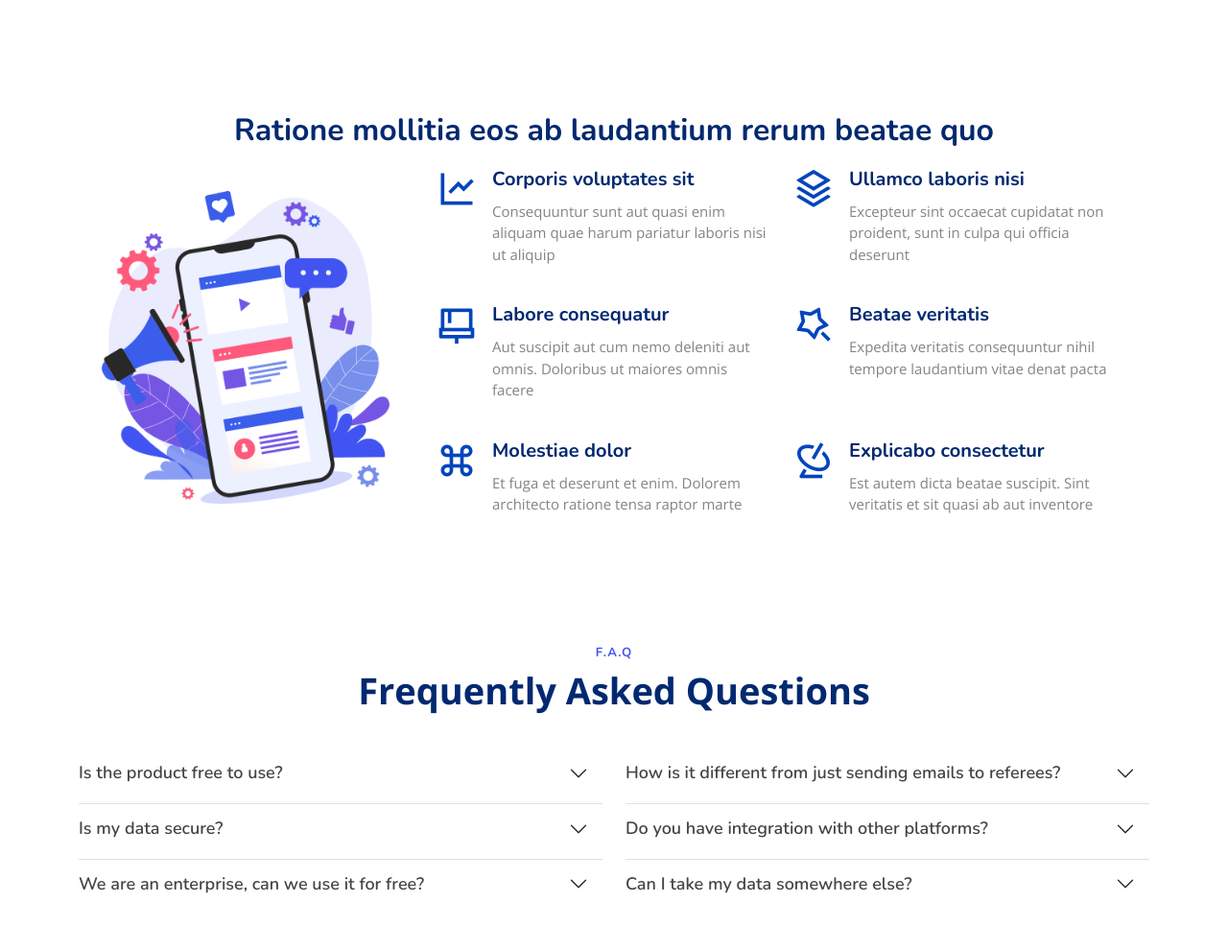
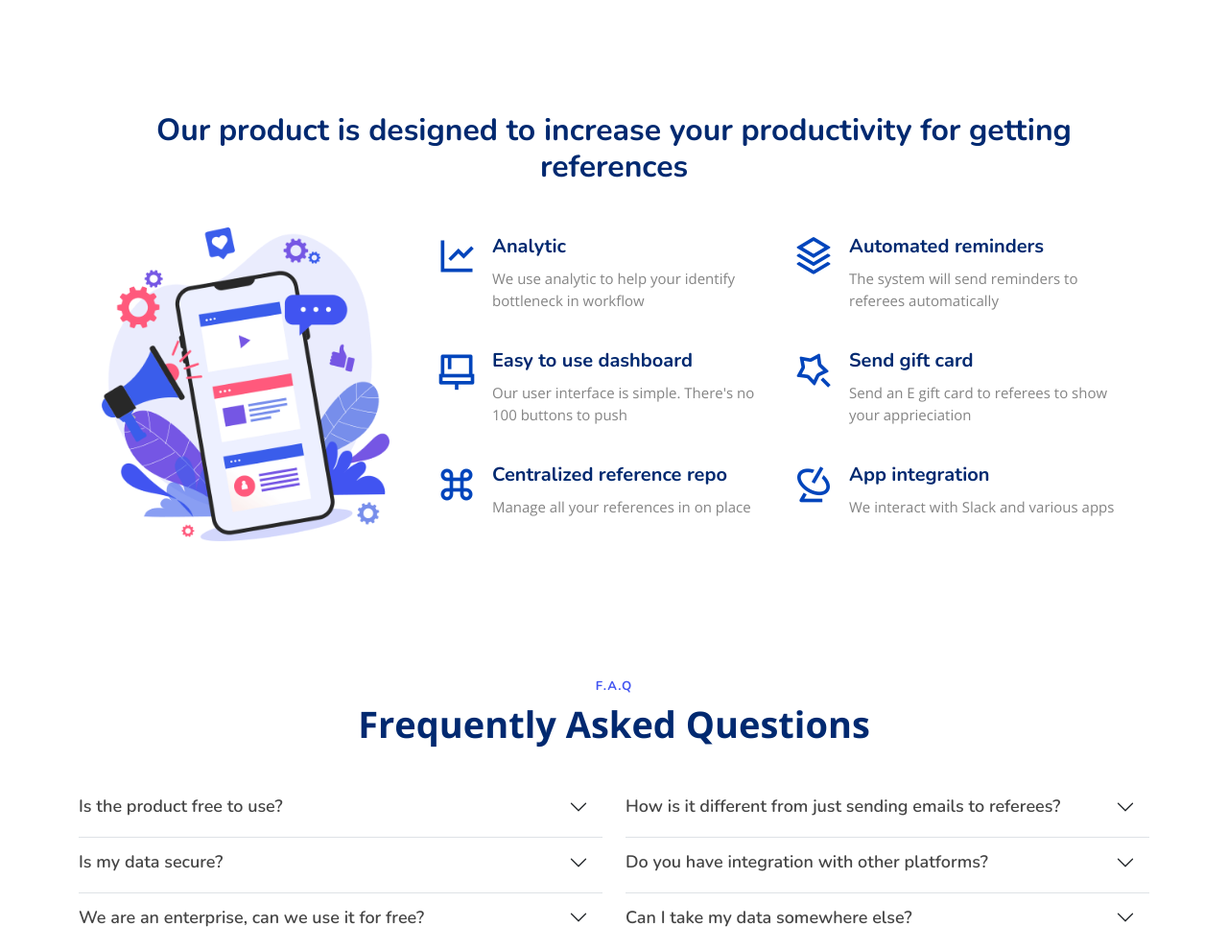
Before and after one commit to davidyuanyue/easyref-public-site, a plain HTML site: page index.html in a window 1280 px wide. Shown: the part 2377-3367 px from the top of the page at 96% size. Drawn offline with nearby package versions, Linux system fonts and the light colour scheme.

Commit message:
modified site

```diff
--- a/index.html
+++ b/index.html
@@ -267,7 +267,7 @@
 
         <!-- Feature Icons -->
         <div class="row feature-icons" data-aos="fade-up">
-          <h3>Ratione mollitia eos ab laudantium rerum beatae quo</h3>
+          <h3>Our product is designed to increase your productivity for getting references</h3>
 
           <div class="row">
 
@@ -281,48 +281,48 @@
                 <div class="col-md-6 icon-box" data-aos="fade-up">
                   <i class="ri-line-chart-line"></i>
                   <div>
-                    <h4>Corporis voluptates sit</h4>
-                    <p>Consequuntur sunt aut quasi enim aliquam quae harum pariatur laboris nisi ut aliquip</p>
+                    <h4>Analytic</h4>
+                    <p>We use analytic to help your identify bottleneck in workflow</p>
                   </div>
                 </div>
 
                 <div class="col-md-6 icon-box" data-aos="fade-up" data-aos-delay="100">
                   <i class="ri-stack-line"></i>
                   <div>
-                    <h4>Ullamco laboris nisi</h4>
-                    <p>Excepteur sint occaecat cupidatat non proident, sunt in culpa qui officia deserunt</p>
+                    <h4>Automated reminders</h4>
+                    <p>The system will send reminders to referees automatically</p>
                   </div>
                 </div>
 
                 <div class="col-md-6 icon-box" data-aos="fade-up" data-aos-delay="200">
                   <i class="ri-brush-4-line"></i>
                   <div>
-                    <h4>Labore consequatur</h4>
-                    <p>Aut suscipit aut cum nemo deleniti aut omnis. Doloribus ut maiores omnis facere</p>
+                    <h4>Easy to use dashboard</h4>
+                    <p>Our user interface is simple. There's no 100 buttons to push</p>
                   </div>
                 </div>
 
                 <div class="col-md-6 icon-box" data-aos="fade-up" data-aos-delay="300">
                   <i class="ri-magic-line"></i>
                   <div>
-                    <h4>Beatae veritatis</h4>
-                    <p>Expedita veritatis consequuntur nihil tempore laudantium vitae denat pacta</p>
+                    <h4>Send gift card</h4>
+                    <p>Send an E gift card to referees to show your apprieciation</p>
                   </div>
                 </div>
 
                 <div class="col-md-6 icon-box" data-aos="fade-up" data-aos-delay="400">
                   <i class="ri-command-line"></i>
                   <div>
-                    <h4>Molestiae dolor</h4>
-                    <p>Et fuga et deserunt et enim. Dolorem architecto ratione tensa raptor marte</p>
+                    <h4>Centralized reference repo</h4>
+                    <p>Manage all your references in on place</p>
                   </div>
                 </div>
 
                 <div class="col-md-6 icon-box" data-aos="fade-up" data-aos-delay="500">
                   <i class="ri-radar-line"></i>
                   <div>
-                    <h4>Explicabo consectetur</h4>
-                    <p>Est autem dicta beatae suscipit. Sint veritatis et sit quasi ab aut inventore</p>
+                    <h4>App integration</h4>
+                    <p>We interact with Slack and various apps</p>
                   </div>
                 </div>
 
@@ -728,7 +728,7 @@
         <div class="row justify-content-center">
           <div class="col-lg-12 text-center">
             <h4>Our Newsletter</h4>
-            <p>Tamen quem nulla quae legam multos aute sint culpa legam noster magna</p>
+            <p>Sign up to get our latest news. We promise not to spam you :)</p>
           </div>
           <div class="col-lg-6">
             <form action="" method="post">
```
